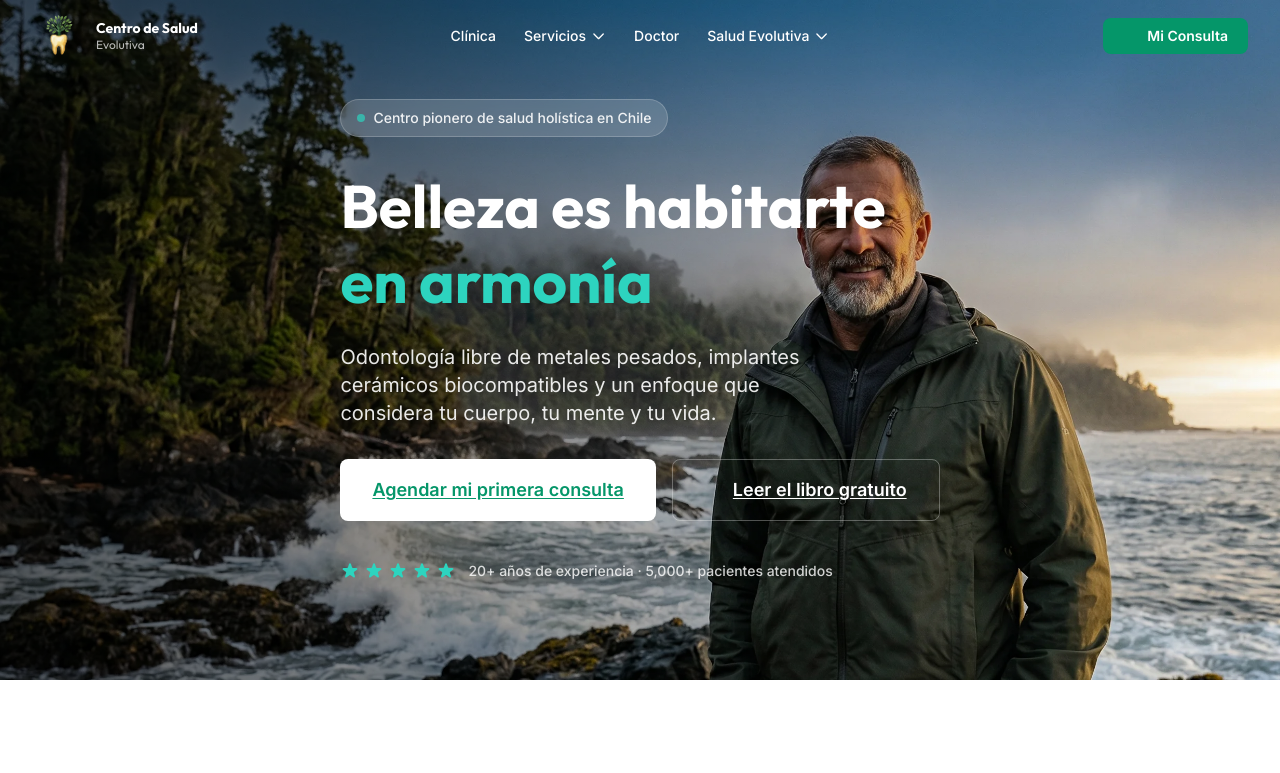
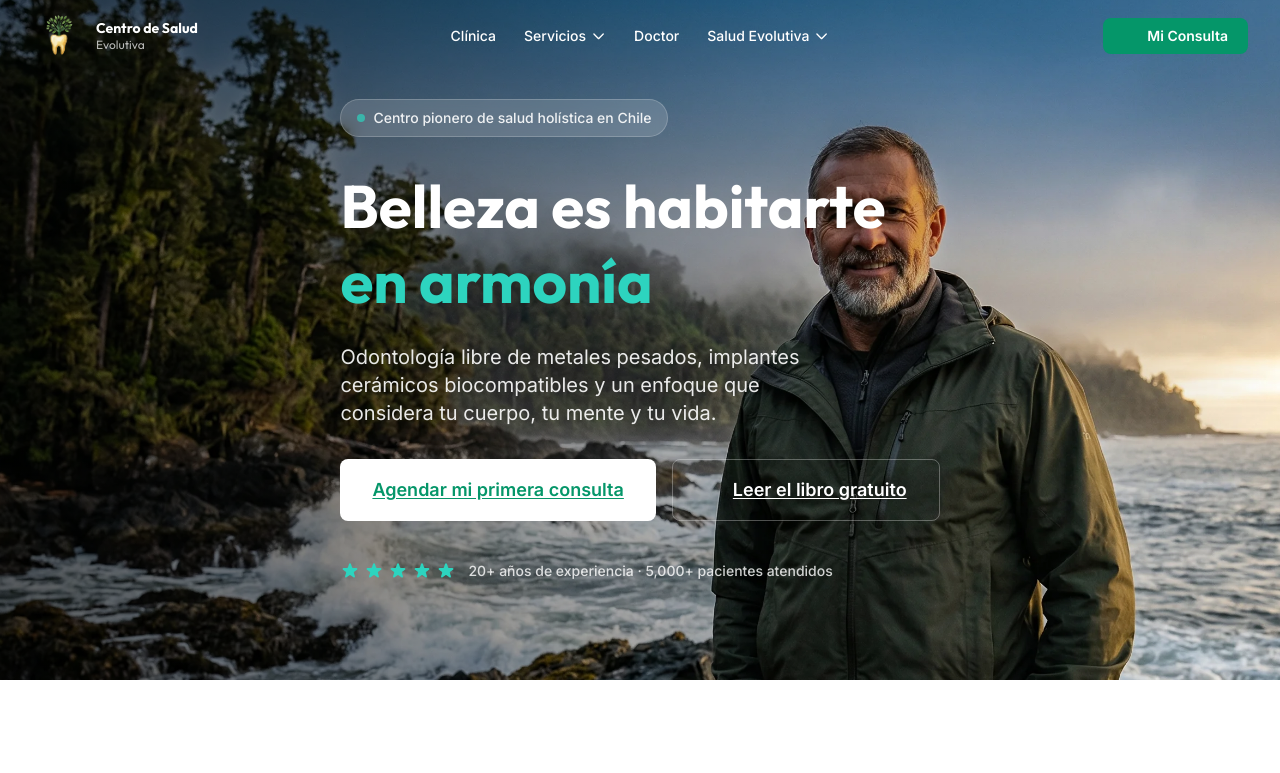
Before and after one commit to desarrollo33-lab/centro-salud-holistica, an Astro site: page / in a window 1280 px wide. Shown: the top 773 px of the page. Built offline with nearby package versions, Linux system fonts and the light colour scheme; Astro itself is replaced by a stand-in of ours; some icons are missing.

```diff
--- a/src/components/sections/HeroHome.astro
+++ b/src/components/sections/HeroHome.astro
@@ -10,7 +10,7 @@ import { siteConfig } from "../../data/site";
     <img
       src="/images/hero-home.webp"
       alt="Costa de Chiloé, sur de Chile — conexión con la naturaleza y salud evolutiva"
-      class="absolute inset-0 w-full h-full object-cover"
+      class="absolute inset-0 w-full h-full object-cover scale-105 origin-center"
       loading="eager"
       decoding="async"
     />
```
